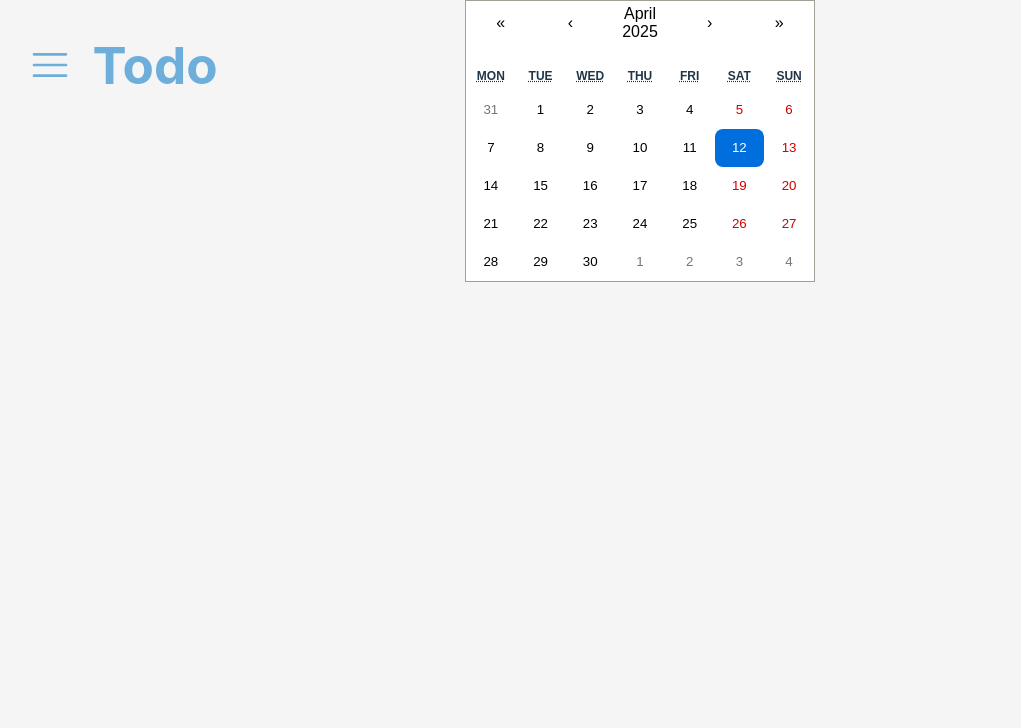
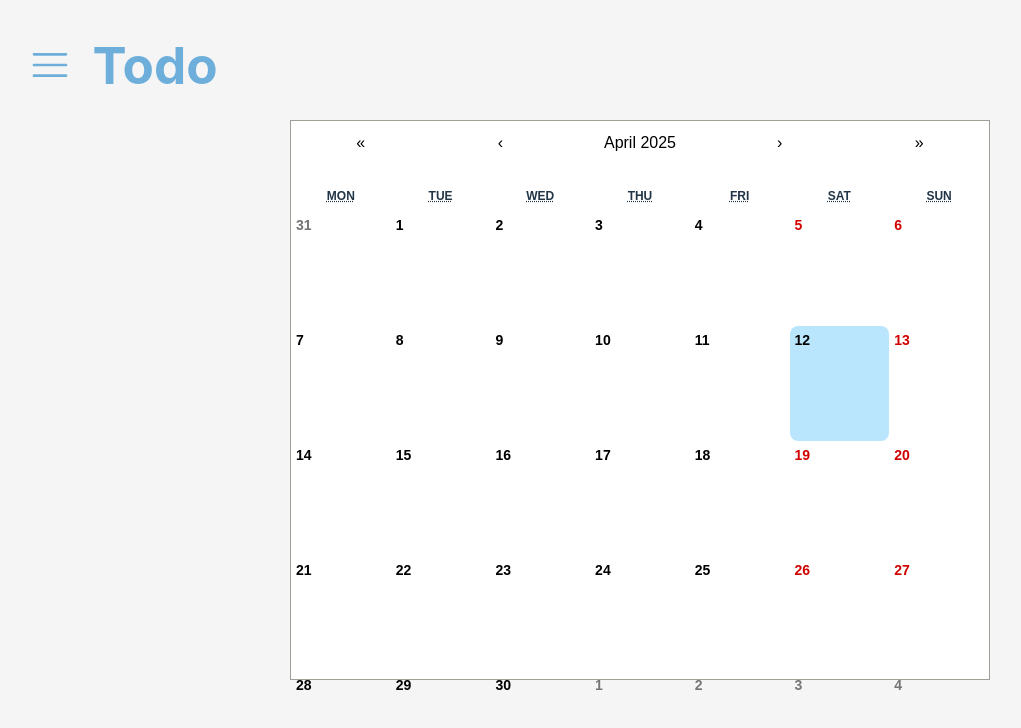
Before and after one commit to suhyeon0111/Typescript_study, a React (Vite) app in the folder myWebPage/client/: page /calendar in a window 1280 px wide. Shown: the top 728 px of the page, without its empty margins (0-1021 px from the left). Built offline with nearby package versions, Linux system fonts and the light colour scheme.

Commit message:
feat: react-calendar css 중앙정렬

```diff
--- a/myWebPage/client/src/Components/CalendarPage/CalendarPage.tsx
+++ b/myWebPage/client/src/Components/CalendarPage/CalendarPage.tsx
@@ -1,6 +1,7 @@
 import React, { useState } from "react";
 import Calendar from "react-calendar";
 import "react-calendar/dist/Calendar.css";
+import "../../styles/Calendar.css";
 
 import Logo from '../MainPage/Logo';
 
@@ -14,12 +15,14 @@ export default function CalendarPage() {
     return (
         <>
             <Logo />
-            <Calendar
-                className="calendar"
-                onChange={(value: Value) => setDate(value)}
-                value={date}
-                selectRange={false}
-            />
+            <div className="calendarContainer">
+                <Calendar
+                    onChange={(value: Value) => setDate(value)}
+                    value={date}
+                    selectRange={false}
+
+                />
+            </div>
         </>
     )
 }
--- a/myWebPage/client/src/styles/Calendar.css
+++ b/myWebPage/client/src/styles/Calendar.css
@@ -1,3 +1,58 @@
-.calendar{
+.calendarContainer{
+    width: 100vw;
+    height: 100vh;
+    display: flex;
+    justify-content: center;
+    align-items: center;
+}
 
+/* 달력 전체 크기 조절 */
+.react-calendar{
+    width: 80%;
+    max-width: 700px;
+    height: 70%;
+    max-height: 700px;
+    margin: 0 auto;
 }
+
+  /* 날짜 칸 기본 스타일 */
+  .react-calendar__tile {
+    height: 115px;
+    padding: 5px;
+    text-align: left;
+    vertical-align: top;
+    display: flex;
+    flex-direction: column;
+    justify-content: flex-start;
+    align-items: flex-start;
+    position: relative;
+    font-size: 14px;
+    border-radius: 8px;
+    border: 1px solid #eee;
+  }
+
+  /* 날짜 숫자 */
+  .react-calendar__tile abbr {
+    font-weight: bold;
+    font-size: 14px;
+    margin-bottom: 4px;
+  }
+
+  /* 할 일 텍스트 예시 */
+  .react-calendar__tile .todo {
+    font-size: 12px;
+    color: #666;
+    margin-top: 2px;
+    word-break: break-word;
+  }
+
+  /* 오늘 날짜 강조 */
+  .react-calendar__tile--now {
+    background: #f0f8ff;
+  }
+
+  /* 선택한 날짜 강조 */
+  .react-calendar__tile--active {
+    background: #bae6fd;
+    color: black;
+  }
```
